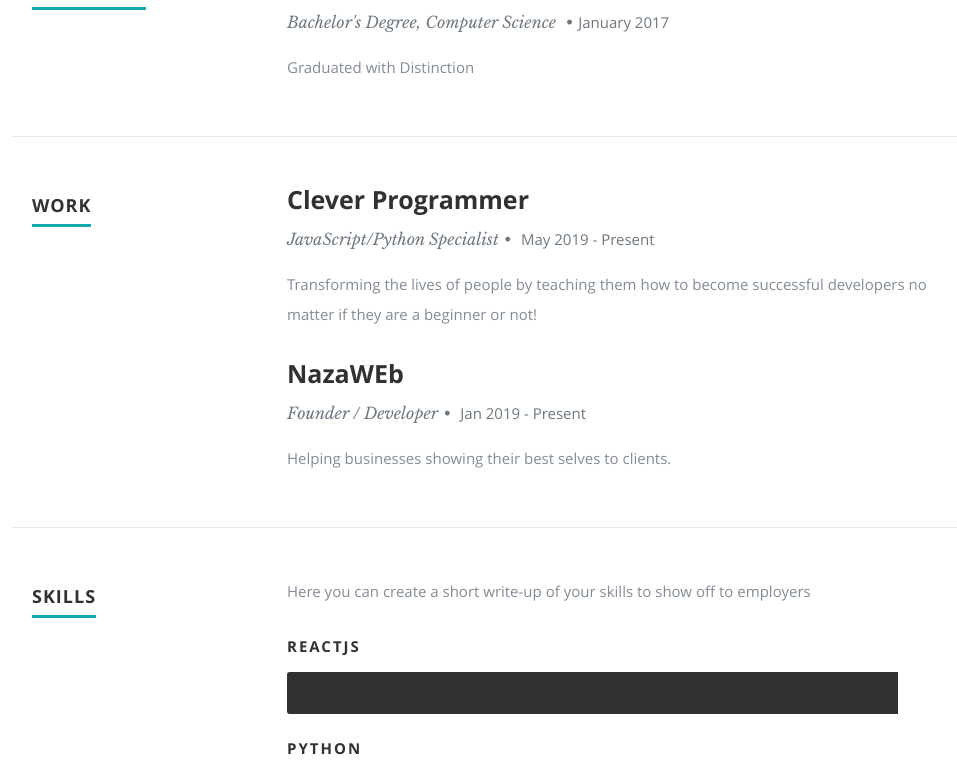
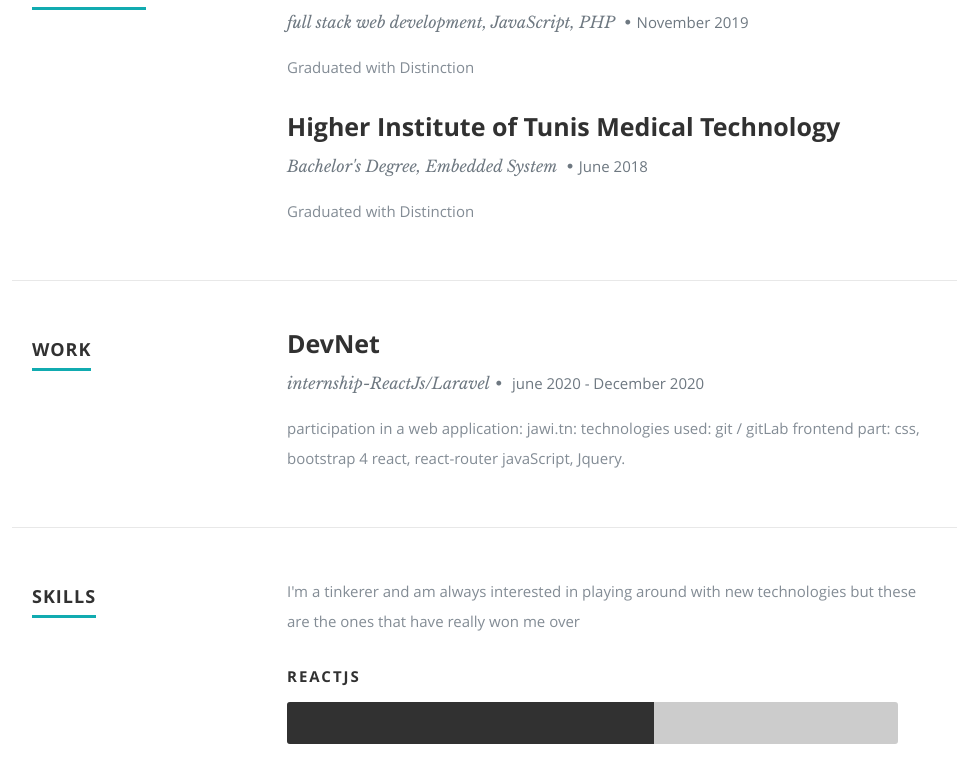
Before and after one commit to khaledghaffarii/My_Portfolio, a React (Create React App) app: page / in a window 1280 px wide. Shown: the part 1408-2179 px from the top of the page, without its empty margins (118-1075 px from the left). Built offline with nearby package versions, Linux system fonts and the light colour scheme.

Commit message:
refactor: change body space `skills` and `work`

```diff
--- a/public/resumeData.json
+++ b/public/resumeData.json
@@ -40,49 +40,49 @@
     ]
   },
   "resume": {
-    "skillmessage": "Here you can create a short write-up of your skills to show off to employers",
+    "skillmessage": "I'm a tinkerer and am always interested in playing around with new technologies but these are the ones that have really won me over",
     "education": [
       {
-        "school": "University of Michigan - Dearborn",
-        "degree": "Bachelor's Degree, Computer Science",
-        "graduated": "January 2017",
+        "school": "3wAcademy",
+        "degree": "full stack web development, JavaScript, PHP",
+        "graduated": "November 2019",
+        "description": "Graduated with Distinction"
+      },
+      {
+        "school": "Higher Institute of Tunis Medical Technology",
+        "degree": "Bachelor's Degree, Embedded System",
+        "graduated": "June 2018",
         "description": "Graduated with Distinction"
       }
     ],
     "work": [
       {
-        "company": "Clever Programmer",
-        "title": "JavaScript/Python Specialist",
-        "years": "May 2019 - Present",
-        "description": "Transforming the lives of people by teaching them how to become successful developers no matter if they are a beginner or not!"
-      },
-      {
-        "company": "NazaWEb",
-        "title": "Founder / Developer",
-        "years": "Jan 2019 - Present",
-        "description": "Helping businesses showing their best selves to clients."
+        "company": "DevNet",
+        "title": " internship-ReactJs/Laravel",
+        "years": "june 2020 - December 2020",
+        "description":  "participation in a web application: jawi.tn: technologies used: git / gitLab frontend part: css, bootstrap 4 react, react-router javaScript, Jquery."
       }
     ],
     "skills": [
       {
         "name": "ReactJs",
-        "level": "100%"
+        "level": "60%"
       },
       {
-        "name": "Python",
-        "level": "95%"
+        "name": "HTML,CSS",
+        "level": "80%"
       },
       {
         "name": "Git",
-        "level": "75%"
+        "level": "45%"
       },
       {
         "name": "JavaScript",
-        "level": "100%"
+        "level": "60%"
       },
       {
-        "name": "MongoDB",
-        "level": "80%"
+        "name": "PHP,MySql",
+        "level": "50%"
       }
     ]
   },
```
Also changed, not shown: src/Components/Resume.js (line endings or trailing spaces).
